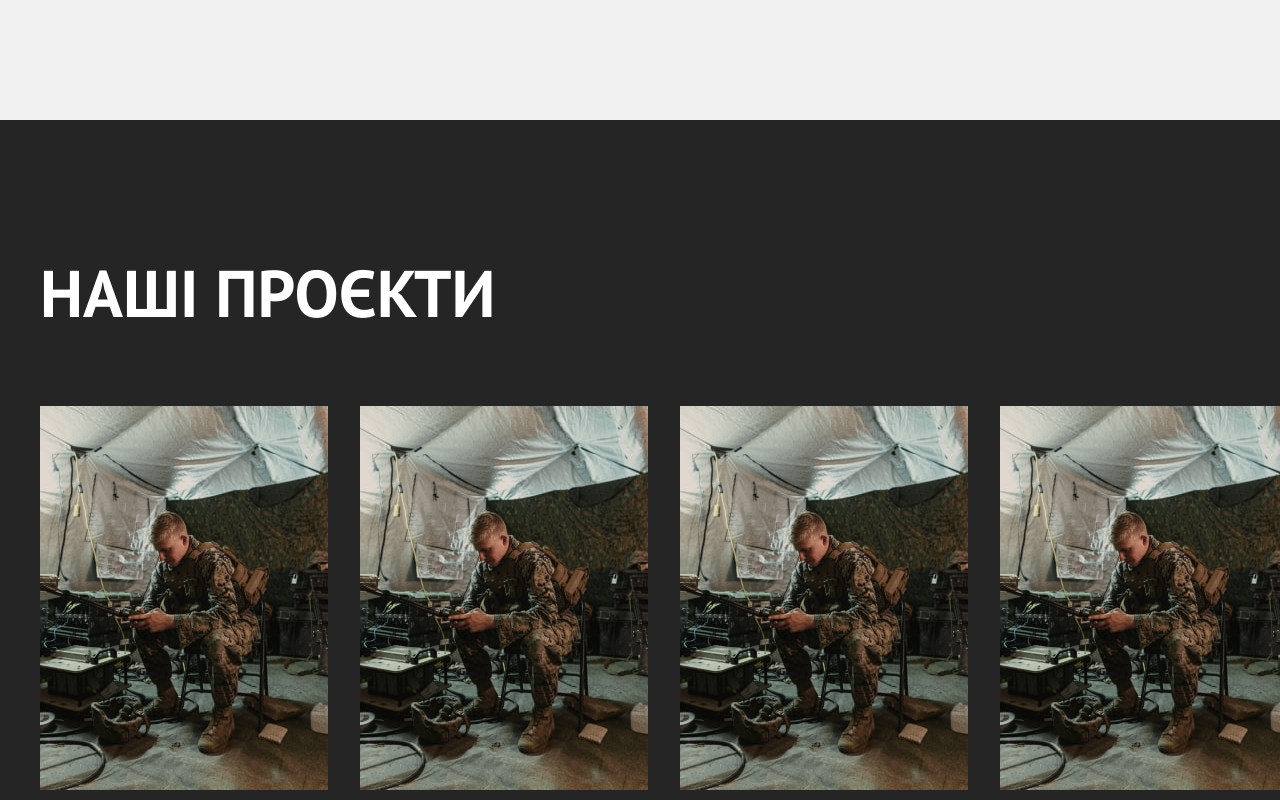
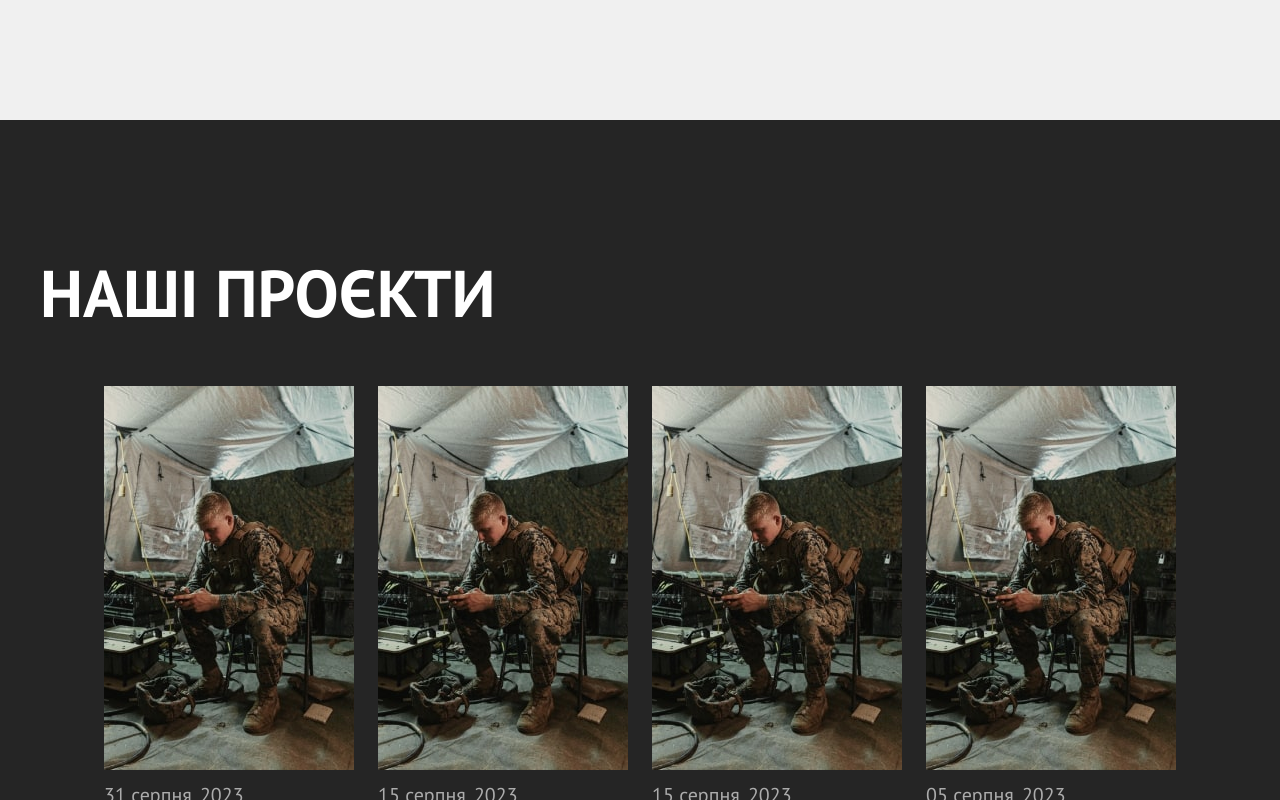
Before and after one commit to baza-trainee/dokoopy-frontend, a React (Vite) app: page / in a window 1280 px wide. Shown: the part 2160-2960 px from the top of the page. Built offline with nearby package versions, Linux system fonts and the light colour scheme.

Commit message:
fix spacing

```diff
--- a/src/styles/components/_projects.scss
+++ b/src/styles/components/_projects.scss
@@ -1,3 +1,38 @@
+// slider
+.projects-block-box {
+   color: white;
+   padding: 0 24px;
+}
+// slider
+.slide-blok {
+   width: 100vw !important;
+   display: flex !important;
+   justify-content: center;
+}
+// slider
+.data-title-blok {
+   display: flex;
+   flex-direction: column;
+   gap: 16px;
+   justify-content: space-between;
+   width: 100%;
+   margin: 20px 0px;
+   padding-right: 8px;
+}
+// slider
+.project-cart-description {
+   padding-right: 8px;
+   max-width: 432px;
+   font-size: 20px;
+   line-height: 25px;
+}
+@media (min-width: 390px) {
+   .data-title-blok {
+      align-items: center;
+      flex-direction: row-reverse;
+   }
+}
+
 .projects {
    background: var(--background-dark);
    height: auto;
@@ -15,24 +50,19 @@
    display: grid;
    gap: 16px;
    color: white;
-   width: 292px;
-}
-// slider
-.slide-blok {
-   width: 100vw !important;
-   display: flex !important;
-   justify-content: center;
+   width: 100%;
 }
 
 .projects-img {
    width: 100%;
+   height: 384px;
+   object-fit: cover;
 }
-// slider
-.projects-block-box {
-   color: white;
-   padding: 0 20px;
+.projects-block-box-img {
+   width: 100%;
+   height: 384px;
+   object-fit: cover;
 }
-
 .link-more-project {
    display: block;
 }
@@ -46,23 +76,6 @@
    line-height: 31px;
    font-weight: 700;
    padding-right: 8px;
-}
-// slider
-.data-title-blok {
-   display: flex;
-   flex-direction: row-reverse;
-   align-items: center;
-   justify-content: space-between;
-   width: 100%;
-   margin: 20px 0px;
-   padding-right: 8px;
-}
-// slider
-.project-cart-description {
-   padding-right: 8px;
-   max-width: 432px;
-   font-size: 20px;
-   line-height: 25px;
 }
 
 .projects-btn {
@@ -81,7 +94,6 @@
    display: flex;
    align-items: center;
    justify-content: center;
-
    &:hover,
    &:focus {
       color: var(--accent-color);
@@ -95,26 +107,27 @@
    }
    .projects-block-desktop {
       display: grid;
-      place-items: center;
-      align-items: start;
       grid-template-columns: repeat(2, 1fr);
       gap: 24px;
    }
    .project-cart {
       padding: 20px 0;
+      display: flex;
+      flex-direction: column;
    }
    .title-dark {
-      padding: 100px 0 40px 0;
+      padding: 100px 0 20px 0;
    }
 }
 @media (min-width: 1280px) {
+   .project-cart {
+      width: 250px;
+   }
    .title-dark {
-      padding: 140px 0 60px 0;
+      padding: 140px 0 40px 0;
    }
    .projects-block-desktop {
-      display: grid;
-      gap: 28px;
-
-      grid-template-columns: repeat(4, 1fr);
+      display: flex;
+      justify-content: center;
    }
 }
```
